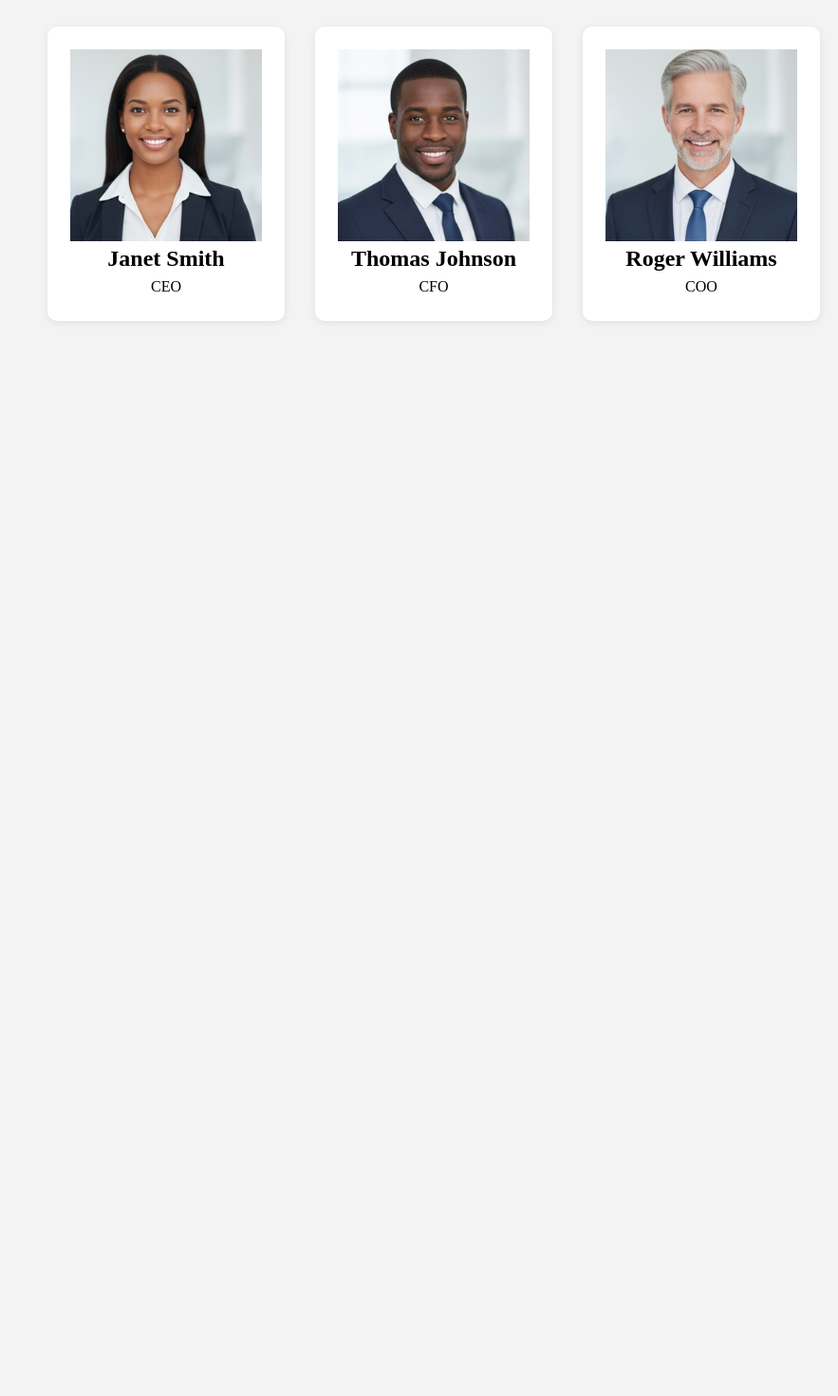
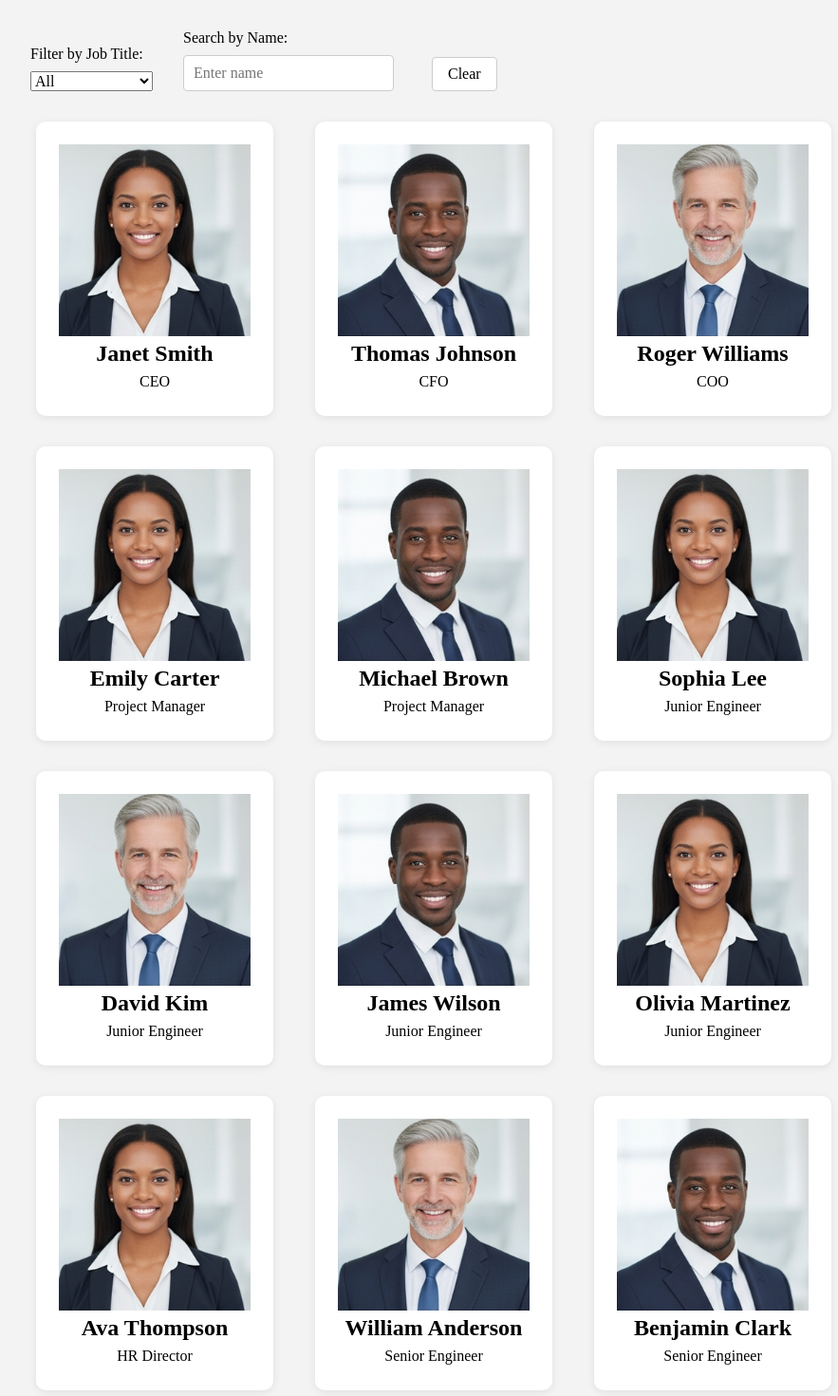
Before and after one commit to colinsubler/Profile-App, a React (Vite) app: page / in a window 1280 px wide. Shown: the part 1020-2490 px from the top of the page at 95% size, without its empty margins (183-1066 px from the left). Before the commit the page ends 1690 px from the top, so only its background shows below. Built offline with nearby package versions, Linux system fonts and the light colour scheme.

Commit message:
added functionality for lab 5 requirements

```diff
--- a/src/App.jsx
+++ b/src/App.jsx
@@ -1,3 +1,4 @@
+import React, { useState } from 'react';
 import Header from './components/Header';
 import Card from './components/Card';
 import imgOne from './assets/woman1.png';
@@ -5,6 +6,7 @@ import imgTwo from './assets/man1.png';
 import imgThree from './assets/man2.png';
 import About from './components/About';
 import Wrapper from './components/Wrapper';
+import Filters from './components/Filters';
 
 const profiles = [
     {
@@ -21,19 +23,106 @@ const profiles = [
         imgSrc: imgThree,
         title: "Roger Williams",
         description: "COO"
+    },
+    {
+        imgSrc: imgOne,
+        title: "Emily Carter",
+        description: "Project Manager"
+    },
+    {
+        imgSrc: imgTwo,
+        title: "Michael Brown",
+        description: "Project Manager"
+    },
+    {
+        imgSrc: imgOne,
+        title: "Sophia Lee",
+        description: "Junior Engineer"
+    },
+    {
+        imgSrc: imgThree,
+        title: "David Kim",
+        description: "Junior Engineer"
+    },
+    {
+        imgSrc: imgTwo,
+        title: "James Wilson",
+        description: "Junior Engineer"
+    },
+    {
+        imgSrc: imgOne,
+        title: "Olivia Martinez",
+        description: "Junior Engineer"
+    },
+    {
+        imgSrc: imgOne,
+        title: "Ava Thompson",
+        description: "HR Director"
+    },
+    {
+        imgSrc: imgThree,
+        title: "William Anderson",
+        description: "Senior Engineer"
+    },
+    {
+        imgSrc: imgTwo,
+        title: "Benjamin Clark",
+        description: "Senior Engineer"
+    },
+    {
+        imgSrc: imgThree,
+        title: "Matthew Scott",
+        description: "Senior Engineer"
     }
 ];
 
 function App() {
+    const descriptions = Array.from(new Set(profiles.map(profile => profile.description)));
+    const [selectedDescription, setSelectedDescription] = useState('all');
+    const [searchName, setSearchName] = useState('');
+
+    const handleDescriptionChange = (event) => {
+        setSelectedDescription(event.target.value);
+    };
+
+    const handleSearchChange = (event) => {
+        setSearchName(event.target.value);
+    };
+
+    const handleClear = () => {
+        setSelectedDescription('all');
+        setSearchName('');
+    };
+
+    const filteredProfiles = profiles.filter(profile => {
+        const matchesDescription =
+            selectedDescription === 'all' || profile.description === selectedDescription;
+        const matchesName =
+            profile.title.toLowerCase().includes(searchName.toLowerCase());
+        return matchesDescription && matchesName;
+    });
+
     return (
         <>
             <Header />
-            <Wrapper>
-                <div className="card-row">
+            <Wrapper id="about">
+                <div className="content-row">
                     <About />
                 </div>
+            </Wrapper>
+            <Wrapper id="cards">
+                <div className="card-row">
+                    <Filters
+                        titles={descriptions}
+                        selectedValue={selectedDescription}
+                        onDescriptionChange={handleDescriptionChange}
+                        searchValue={searchName}
+                        onSearchChange={handleSearchChange}
+                        onClear={handleClear}
+                    />
+                </div>
                 <div className="card-row" id="profiles">
-                    {profiles.map((profile, index) => (
+                    {filteredProfiles.map((profile, index) => (
                         <Card
                             key={index}
                             imgSrc={profile.imgSrc}
--- /dev/null
+++ b/src/components/Filters.jsx
@@ -0,0 +1,51 @@
+const Filters = ({
+    titles,
+    selectedValue,
+    onDescriptionChange,
+    searchValue,
+    onSearchChange,
+    onClear
+}) => {
+    return (
+        <div className="filter-container" style={{ display: 'flex', alignItems: 'flex-end', gap: '32px' }}>
+            <div className="select-filter" style={{ display: 'flex', flexDirection: 'column' }}>
+                <label htmlFor="select" style={{ marginBottom: '6px' }}>Filter by Job Title:</label>
+                <select id="select" onChange={onDescriptionChange} value={selectedValue}>
+                    <option value="all">All</option>
+                    {titles.map((title, idx) => (
+                        <option key={idx} value={title}>{title}</option>
+                    ))}
+                </select>
+            </div>
+            <div className="search-filter" style={{ display: 'flex', flexDirection: 'column' }}>
+                <label htmlFor="searchName" style={{ marginBottom: '6px' }}>Search by Name:</label>
+                <input
+                    id="searchName"
+                    type="text"
+                    value={searchValue}
+                    onChange={onSearchChange}
+                    placeholder="Enter name"
+                    style={{ padding: '6px 10px', borderRadius: '4px', border: '1px solid #ccc' }}
+                />
+            </div>
+            <button
+                type="button"
+                onClick={onClear}
+                style={{
+                    height: '36px',
+                    alignSelf: 'flex-end',
+                    marginLeft: '8px',
+                    padding: '0 16px',
+                    borderRadius: '4px',
+                    border: '1px solid #ccc',
+                    background: '#fff',
+                    cursor: 'pointer'
+                }}
+            >
+                Clear
+            </button>
+        </div>
+    );
+};
+
+export default Filters;
--- a/src/components/Wrapper.jsx
+++ b/src/components/Wrapper.jsx
@@ -1,6 +1,6 @@
-const Wrapper = ({ children }) => {
+const Wrapper = ({ children, id }) => {
     return (
-        <div className="wrapper">
+        <div className="wrapper" id={id}>
             {children}
         </div>
     );
--- a/src/styles/global.css
+++ b/src/styles/global.css
@@ -41,11 +41,20 @@ body {
     cursor: pointer;
 }
 
-.card-row {
+.content-row {
     display: flex;
     justify-content: center;
     gap: 32px;
     margin: 32px;
+}
+
+.card-row {
+    display: grid;
+    grid-template-columns: repeat(3, 1fr);
+    gap: 32px;
+    margin: 32px auto;
+    justify-items: center;
+    max-width: 850px;
 }
 
 .card {
```
